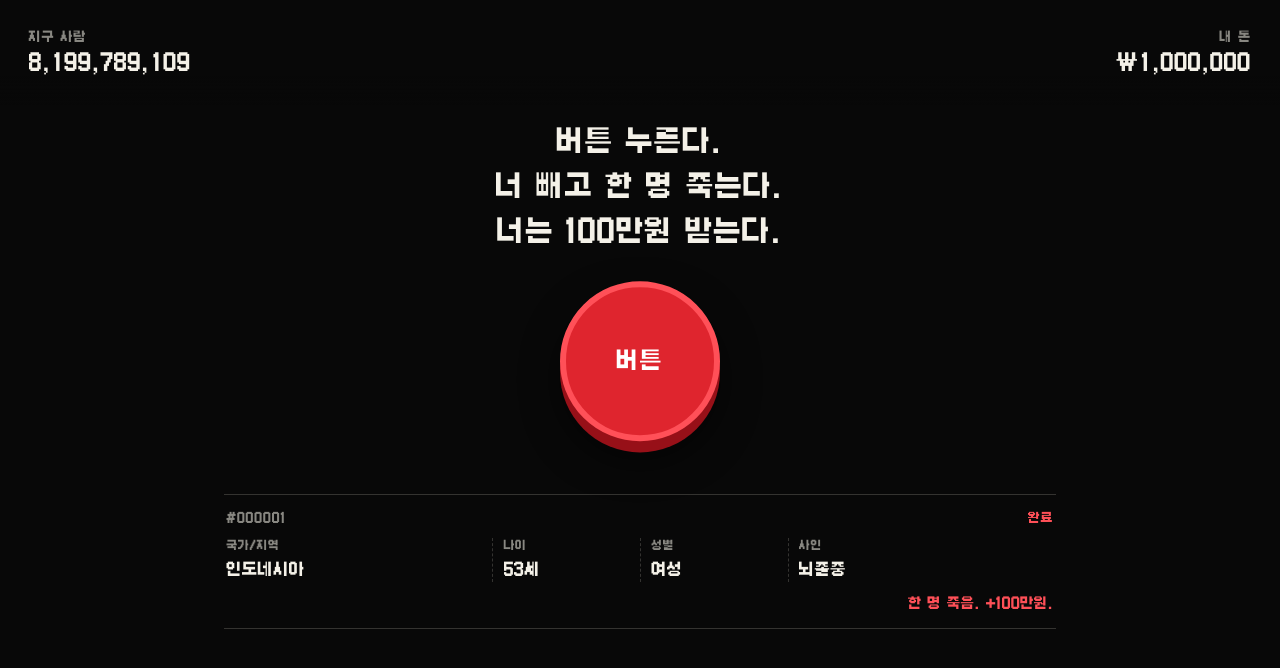
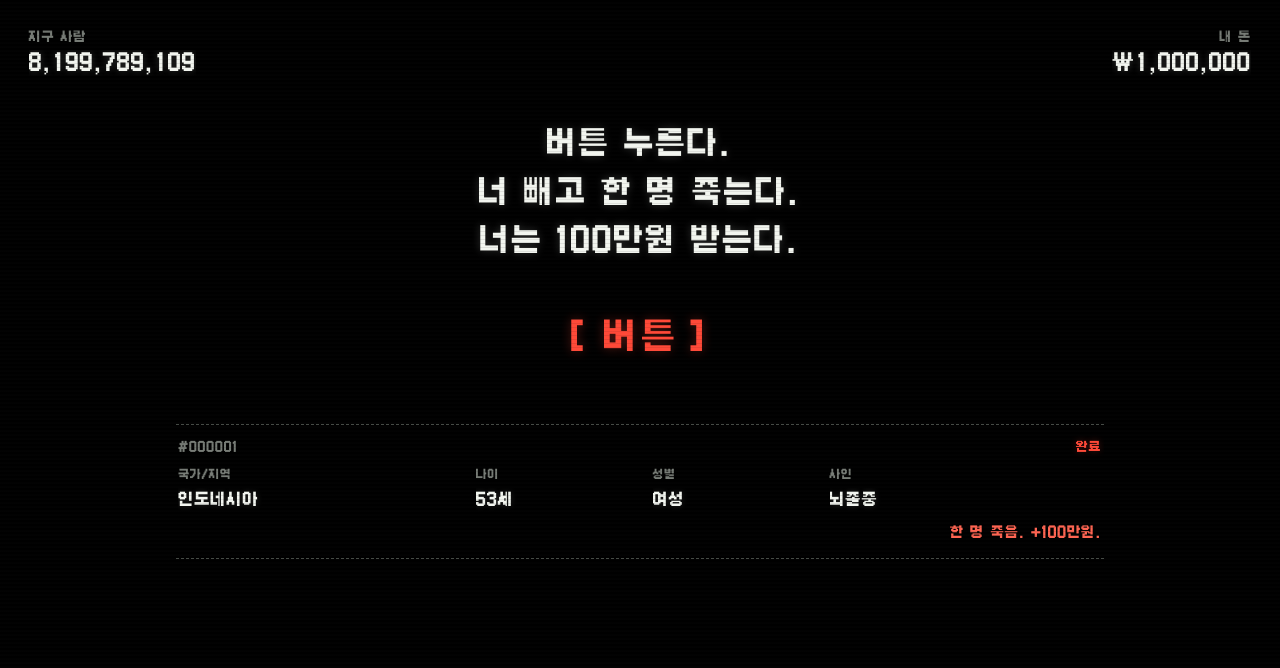
Before and after one commit to jinwoo0402j/button, a website with bundled scripts: page index.html in a window 1280 px wide. Both pictures are taken after a click on the button "버튼". Built offline with nearby package versions, Linux system fonts and the light colour scheme.

Commit message:
feat: apply CRT text interface

```diff
--- a/index.html
+++ b/index.html
@@ -3,7 +3,7 @@
   <head>
     <meta charset="utf-8">
     <meta name="viewport" content="width=device-width, initial-scale=1">
-    <meta name="theme-color" content="#080808">
+    <meta name="theme-color" content="#000000">
     <meta
       name="description"
       content="버튼을 누르면 가상의 세계 인구 한 명이 줄고 100만원을 받는 블랙코미디 게임."
@@ -20,13 +20,13 @@
 
       :root {
         color-scheme: dark;
-        --background: #080808;
-        --foreground: #f4f1e8;
-        --muted: #888781;
-        --line: #343330;
-        --red: #df252e;
-        --red-bright: #ff5058;
-        --red-dark: #971018;
+        --background: #000000;
+        --foreground: #f2f5ef;
+        --muted: #777c76;
+        --line: #454a45;
+        --amber: #e4aa3d;
+        --red: #ff4938;
+        --red-bright: #ff6552;
       }
 
       * {
@@ -39,6 +39,8 @@
       }
 
       body {
+        position: relative;
+        isolation: isolate;
         min-width: 320px;
         min-height: 100vh;
         min-height: 100svh;
@@ -49,6 +51,22 @@
         font-family: "Galmuri11", "Apple SD Gothic Neo", system-ui, sans-serif;
         font-synthesis: none;
         font-weight: 700;
+        letter-spacing: 0.025em;
+      }
+
+      body::before {
+        position: fixed;
+        inset: 0;
+        z-index: 20;
+        background: repeating-linear-gradient(
+          to bottom,
+          transparent 0,
+          transparent 2px,
+          rgba(255, 255, 255, 0.018) 3px,
+          rgba(0, 0, 0, 0.16) 4px
+        );
+        content: "";
+        pointer-events: none;
       }
 
       button {
@@ -63,7 +81,6 @@
         justify-content: space-between;
         gap: 1rem;
         padding: clamp(1rem, 3vw, 1.8rem);
-        background: linear-gradient(var(--background) 72%, transparent);
         pointer-events: none;
       }
 
@@ -89,12 +106,13 @@
         overflow: hidden;
         font-size: clamp(0.92rem, 3.2vw, 1.28rem);
         text-overflow: ellipsis;
+        text-shadow: 0 0 0.45rem rgba(242, 245, 239, 0.2);
         white-space: nowrap;
       }
 
       .game {
         display: grid;
-        width: min(100%, 58rem);
+        width: min(100%, 64rem);
         min-height: 100vh;
         min-height: 100svh;
         margin: 0 auto;
@@ -117,9 +135,11 @@
         min-height: 7.2rem;
         margin: 0 0 clamp(1.2rem, 4vh, 2rem);
         align-content: center;
-        font-size: clamp(1.05rem, 4.5vw, 1.75rem);
-        letter-spacing: 0.015em;
+        color: var(--foreground);
+        font-size: clamp(1.05rem, 4.5vw, 1.9rem);
+        letter-spacing: 0.04em;
         line-height: 1.6;
+        text-shadow: 0 0 0.55rem rgba(242, 245, 239, 0.2);
         text-wrap: balance;
       }
 
@@ -132,54 +152,64 @@
         content: "▮";
         display: inline-block;
         margin-left: 0.12em;
-        color: var(--red-bright);
+        color: var(--amber);
         animation: cursor-blink 560ms steps(1, end) infinite;
       }
 
       .button {
         position: relative;
-        width: clamp(7.8rem, 29vw, 10rem);
-        aspect-ratio: 1;
+        width: auto;
+        min-width: 10rem;
         flex: 0 0 auto;
-        border: 0.38rem solid var(--red-bright);
-        border-radius: 50%;
-        background: var(--red);
-        box-shadow:
-          0 0.7rem 0 var(--red-dark),
-          0 1.15rem 2.3rem rgba(0, 0, 0, 0.58);
-        color: #fff;
+        padding: 1rem 1.4rem;
+        border: 0;
+        background: transparent;
+        color: var(--red);
         cursor: pointer;
-        font-size: clamp(1.1rem, 4vw, 1.4rem);
-        letter-spacing: 0.04em;
+        font-size: clamp(1.35rem, 5vw, 2.15rem);
+        letter-spacing: 0.11em;
+        text-shadow: 0 0 0.65rem rgba(255, 73, 56, 0.32);
         touch-action: manipulation;
-        transform: translateY(-0.3rem);
         transition:
-          filter 80ms steps(2, end),
-          transform 80ms steps(2, end),
-          box-shadow 80ms steps(2, end);
+          color 80ms steps(2, end),
+          opacity 80ms steps(2, end),
+          text-shadow 80ms steps(2, end);
         user-select: none;
         -webkit-tap-highlight-color: transparent;
       }
 
+      .button::before {
+        margin-right: 0.42em;
+        content: "[";
+      }
+
+      .button::after {
+        margin-left: 0.3em;
+        content: "]";
+      }
+
       .button:hover {
-        filter: brightness(1.08);
+        color: var(--red-bright);
+        text-shadow: 0 0 0.9rem rgba(255, 101, 82, 0.5);
       }
 
       .button:active {
-        box-shadow:
-          0 0.25rem 0 var(--red-dark),
-          0 0.65rem 1.3rem rgba(0, 0, 0, 0.5);
-        transform: translateY(0.12rem);
+        color: var(--red-bright);
+        opacity: 0.74;
       }
 
       .button:disabled {
         cursor: not-allowed;
-        filter: grayscale(0.5);
+        opacity: 0.35;
       }
 
       .button:focus-visible {
-        outline: 0.2rem solid #fff;
-        outline-offset: 0.4rem;
+        outline: 2px dotted currentColor;
+        outline-offset: 0.45rem;
+        color: var(--red-bright);
+        text-decoration: underline;
+        text-decoration-style: dotted;
+        text-underline-offset: 0.45em;
       }
 
       .roulette-log {
@@ -189,7 +219,7 @@
         margin: clamp(2rem, 6vh, 3rem) 0 0;
         padding: 0;
         overflow-y: auto;
-        border-top: 1px solid var(--line);
+        border-top: 1px dashed var(--line);
         list-style: none;
         scrollbar-color: var(--line) transparent;
         scrollbar-width: thin;
@@ -204,7 +234,7 @@
         position: relative;
         padding: 0.9rem 0.15rem 1rem;
         overflow: hidden;
-        border-bottom: 1px solid var(--line);
+        border-bottom: 1px dashed var(--line);
         animation: log-enter 120ms steps(3, end);
       }
 
@@ -221,30 +251,20 @@
       }
 
       .log-entry__state {
-        color: #c5c2ba;
+        color: var(--amber);
+        text-shadow: 0 0 0.45rem rgba(228, 170, 61, 0.24);
       }
 
       .log-entry__grid {
         display: grid;
         min-width: 0;
+        column-gap: clamp(0.7rem, 2vw, 1.6rem);
         grid-template-columns: 1.35fr 0.75fr 0.75fr 1.35fr;
       }
 
       .log-field {
         min-width: 0;
-        padding: 0 0.65rem;
-      }
-
-      .log-field:first-child {
-        padding-left: 0;
-      }
-
-      .log-field:last-child {
-        padding-right: 0;
-      }
-
-      .log-field + .log-field {
-        border-left: 1px dashed var(--line);
+        padding: 0;
       }
 
       .log-field__label {
@@ -263,6 +283,12 @@
         font-size: clamp(0.78rem, 2.4vw, 0.98rem);
         line-height: 1.5;
         overflow-wrap: anywhere;
+        text-shadow: 0 0 0.4rem rgba(242, 245, 239, 0.16);
+      }
+
+      .log-entry:not(.is-complete) .log-field__value {
+        color: var(--amber);
+        text-shadow: 0 0 0.5rem rgba(228, 170, 61, 0.25);
       }
 
       .log-entry__result {
@@ -274,7 +300,8 @@
       }
 
       .log-entry.is-complete .log-entry__state {
-        color: var(--red-bright);
+        color: var(--red);
+        text-shadow: 0 0 0.45rem rgba(255, 73, 56, 0.28);
       }
 
       .log-entry.is-impact {
@@ -284,7 +311,7 @@
       .warning {
         min-height: 1.4em;
         margin: 0.65rem 0 0;
-        color: #e9bd80;
+        color: var(--amber);
         font-size: 0.72rem;
       }
 
@@ -323,7 +350,7 @@
 
       @keyframes log-impact {
         0% {
-          background: rgba(223, 37, 46, 0.2);
+          opacity: 0.72;
           transform: translateX(0);
         }
         25% {
@@ -333,12 +360,12 @@
           transform: translateX(2px);
         }
         100% {
-          background: rgba(223, 37, 46, 0);
+          opacity: 1;
           transform: translateX(0);
         }
       }
 
-      @media (max-width: 520px) {
+      @media (max-width: 720px) {
         .status-bar {
           padding-inline: 0.85rem;
         }
@@ -366,16 +393,11 @@
         }
 
         .log-field {
-          padding-inline: 0.55rem;
+          padding: 0;
         }
 
         .log-field:nth-child(odd) {
-          padding-left: 0;
-          border-left: 0;
-        }
-
-        .log-field:nth-child(even) {
-          padding-right: 0;
+          padding-right: 0.35rem;
         }
       }
 
@@ -387,6 +409,12 @@
           animation-duration: 0.001ms !important;
           animation-iteration-count: 1 !important;
           transition-duration: 0.001ms !important;
+        }
+      }
+
+      @media (forced-colors: active) {
+        body::before {
+          display: none;
         }
       }
     </style>
@@ -414,7 +442,7 @@
           <span class="subtitle__line" data-subtitle-line aria-hidden="true"></span>
         </h1>
 
-        <button id="press-button" class="button" type="button">버튼</button>
+        <button id="press-button" class="button" aria-label="버튼" type="button">버튼</button>
 
         <ol id="roulette-log" class="roulette-log" aria-hidden="true"></ol>
         <p id="storage-warning" class="warning" role="status"></p>
```
Also changed, not shown: tests/ui-contract.test.mjs (+19 -1 lines), README.md.
